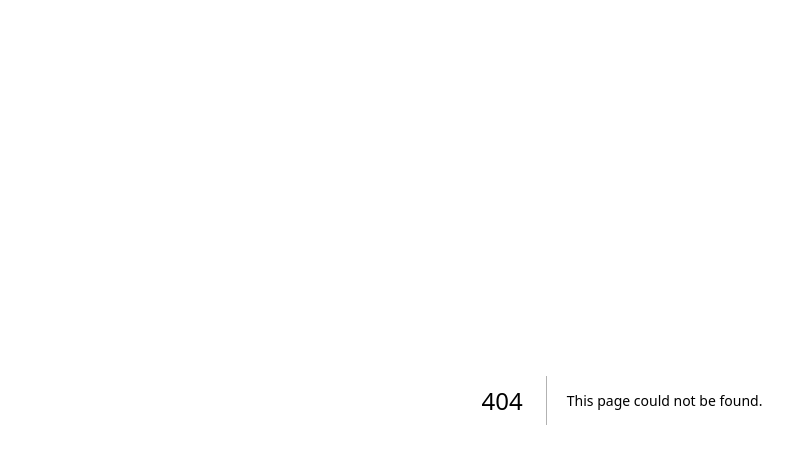
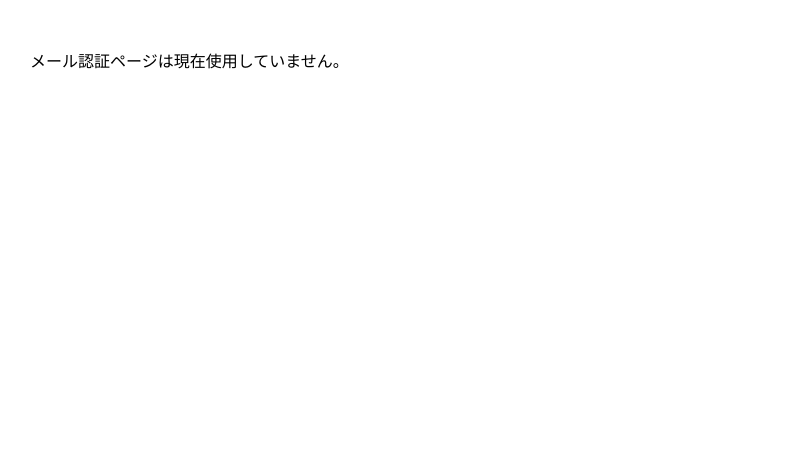
Before and after one commit to tamo24no/maintenance-app, a Next.js app: page /verify in a window 1280 px wide. Before the commit this address had no page. Shown: the top 464 px of the page, without its empty margins (18-811 px from the left). Built offline with nearby package versions, Linux system fonts and the light colour scheme.

Commit message:
fix: disable firebase auth usage in verify page

```diff
--- /dev/null
+++ b/pages/verify.tsx
@@ -0,0 +1,10 @@
+"use client";
+
+// Firebase Auth を使わないので、このページはダミー表示に変更します。
+export default function Verify() {
+  return (
+    <div style={{ padding: 40 }}>
+      メール認証ページは現在使用していません。
+    </div>
+  );
+}
```
